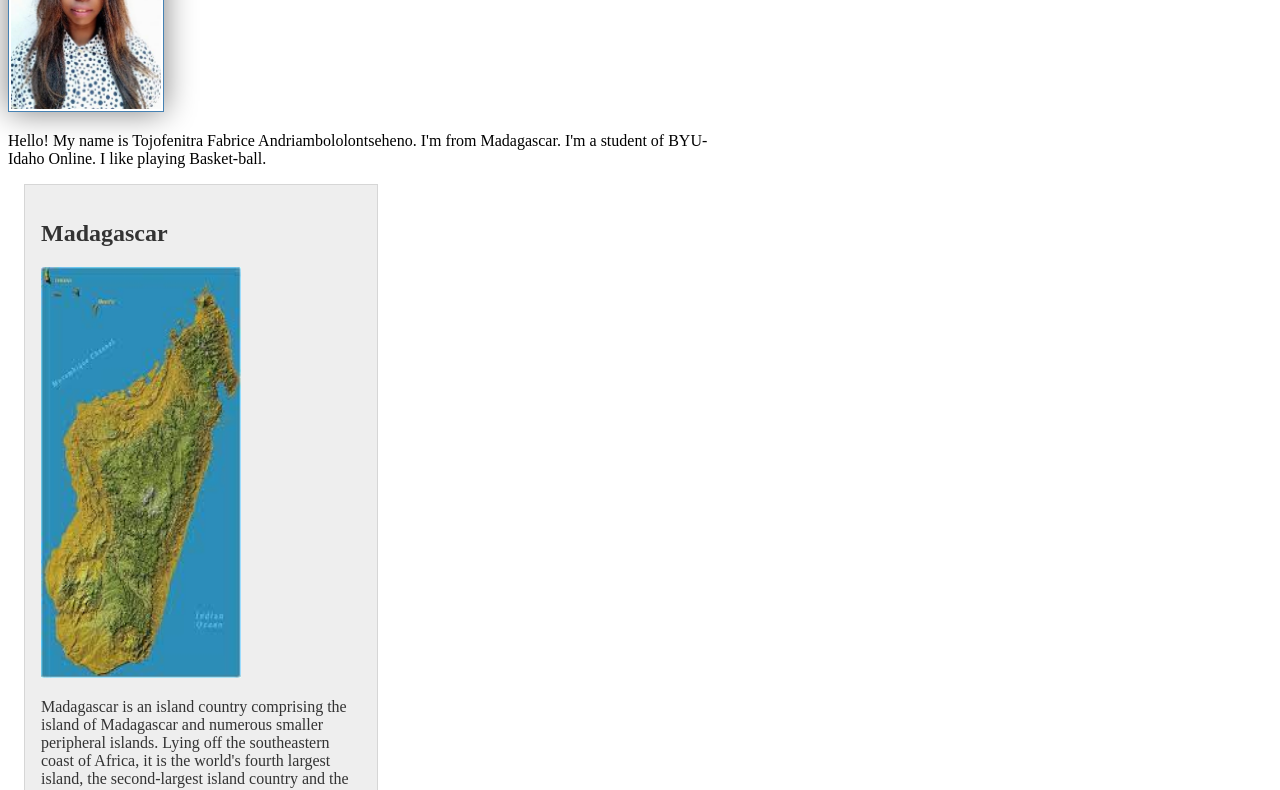
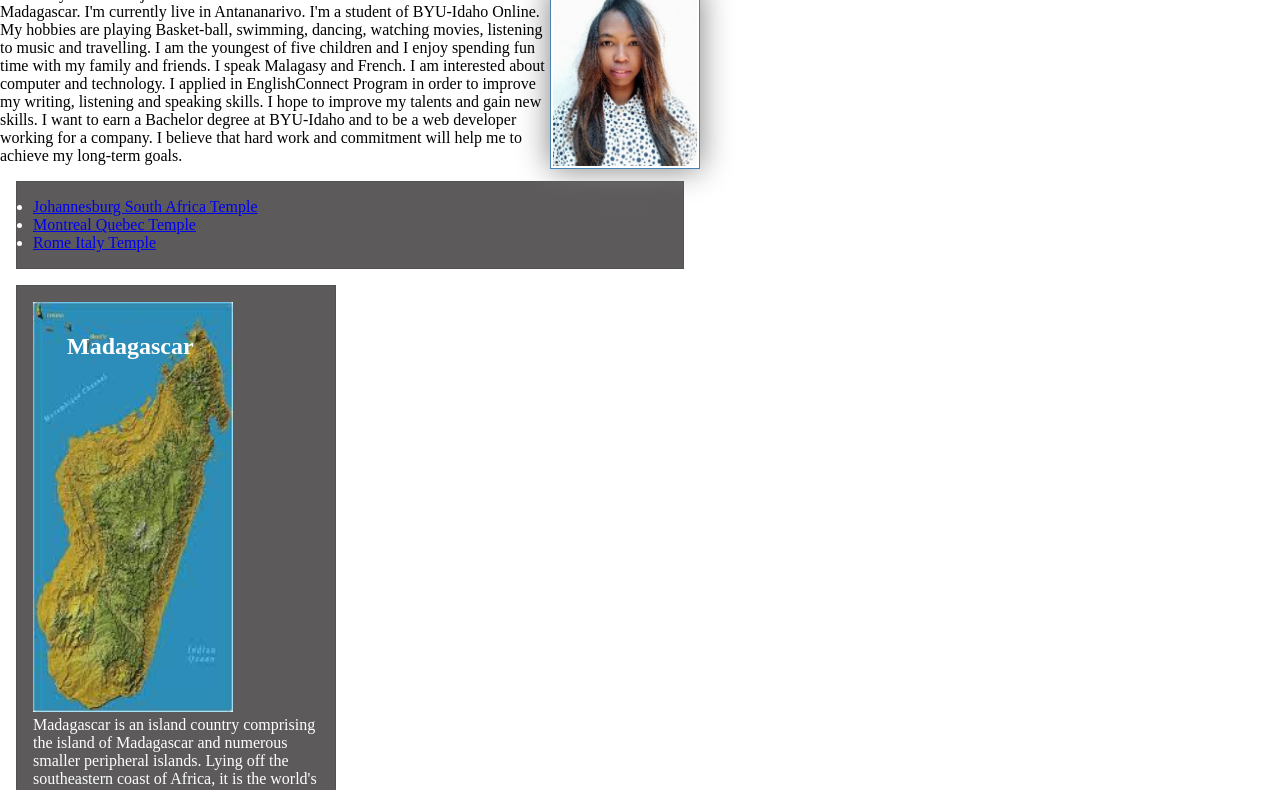
Before and after one commit to fabriceandi/wdd130, a plain HTML site: page index.html in a window 1280 px wide. Shown: the part 399-1189 px from the top of the page. Drawn offline with Linux system fonts and the light colour scheme.

Commit message:
home page modified

```diff
--- a/index.html
+++ b/index.html
@@ -14,14 +14,24 @@
                 <a href="#">Home</a>
                 <a href="wwr/">Contact</a>
                 <a href="wwr/site-plan-rafting.html">About me</a>
+                <a href=" https://linkedin.com">Linkedin</a>
+                <a href="https://facebook.com">Facebook</a>
             </nav>
         </header>
         <main>
             <h1>Tojofenitra Fabrice Andriambololontseheno | WDD 130</h1>
             <img src="images/profile.png" alt="Tojofenitra" width="200">
-            <p>Hello! My name is Tojofenitra Fabrice Andriambololontseheno. I'm from Madagascar. I'm a student of BYU-Idaho Online. I like playing Basket-ball.</p>
+            <p>Hello! My name is Tojofenitra Fabrice Andriambololontseheno. I'm from Madagascar. I'm currently live in Antananarivo. I'm a student of BYU-Idaho Online. My hobbies are playing Basket-ball,
+               swimming, dancing, watching movies, listening to music and travelling. I am the youngest of five children and I enjoy spending fun time with my family and friends. I speak Malagasy and French. I am interested about computer and technology. I applied in EnglishConnect Program in order to improve my writing, listening and speaking skills.
+                I hope to improve my talents and gain new skills. I want to earn a Bachelor degree at BYU-Idaho and to be a web developer working for a company. I believe that hard work and commitment will help me to achieve my long-term goals.
+            </p>
+            <ul class="box">
+                <li><a href="https://www.churchofjesuschrist.org/temples/details/johannesburg-south-africa-temple" target="_blank">Johannesburg South Africa Temple</a></li>
+                <li><a href="https://www.churchofjesuschrist.org/temples/details/montreal-quebec-temple" target="_blank">Montreal Quebec Temple</a></li>
+                <li><a href="https://www.churchofjesuschrist.org/temples/details/rome-italy-temple" target="_blank">Rome Italy Temple</a></li>
+            </ul>
         </main>
-        <aside>
+        <aside class="box">
             <h2>Madagascar</h2>
             <img src="images/madagascar.jpg" alt="Madagascar">
             <p>Madagascar is an island country comprising the island of Madagascar and numerous smaller peripheral islands. Lying off the southeastern coast of Africa, it is the world's fourth largest island, the second-largest island country and the 44th largest country in the world. Its capital and largest city is Antananarivo.</p>
@@ -30,4 +40,5 @@
             <p>&copy;2024 | Tojofenitra Fabrice Andriambololontseheno | Madagascar.</p>
         </footer>
     </body>
+    <!-- March 8, 2024 -->
 </html>
--- a/styles/styles.css
+++ b/styles/styles.css
@@ -1,3 +1,8 @@
+* {
+    margin: 0;
+    padding: 0;
+    box-sizing: border-box;
+}
 nav {
     background-color: steelblue;
     padding: 10px;
@@ -16,6 +21,7 @@ main img {
     border: 1px solid steelblue;
     padding: 2px;
     box-shadow: 0 0 30px gray;
+    float: right;
 }
 p {
     padding: 0;
@@ -25,18 +31,28 @@ main {
 }
 aside {
     width: 20em;
-    margin: 1em;
-    border: 1px solid rgba(0, 0, 0, 0.1);
-    padding: 1em;
-    background-color: #eee;
-    color: #333;
+    position: relative;
 }
 aside img {
     width: 200px;
     height: auto;
+}
+aside h2 {
+    position: absolute;
+    top: 47px;
+    left: 50px;
 }
 footer {
     margin-top: 10px;
     border-top: 1px solid #000;
     text-align: center;
 }
+
+/* Class Selectors */
+.box {
+    margin: 1rem;
+    border: 1px solid rgba(0, 0, 0, .1);
+    padding: 1rem;
+    background-color: #5c5a5a;
+    color: #fff;
+}
```
